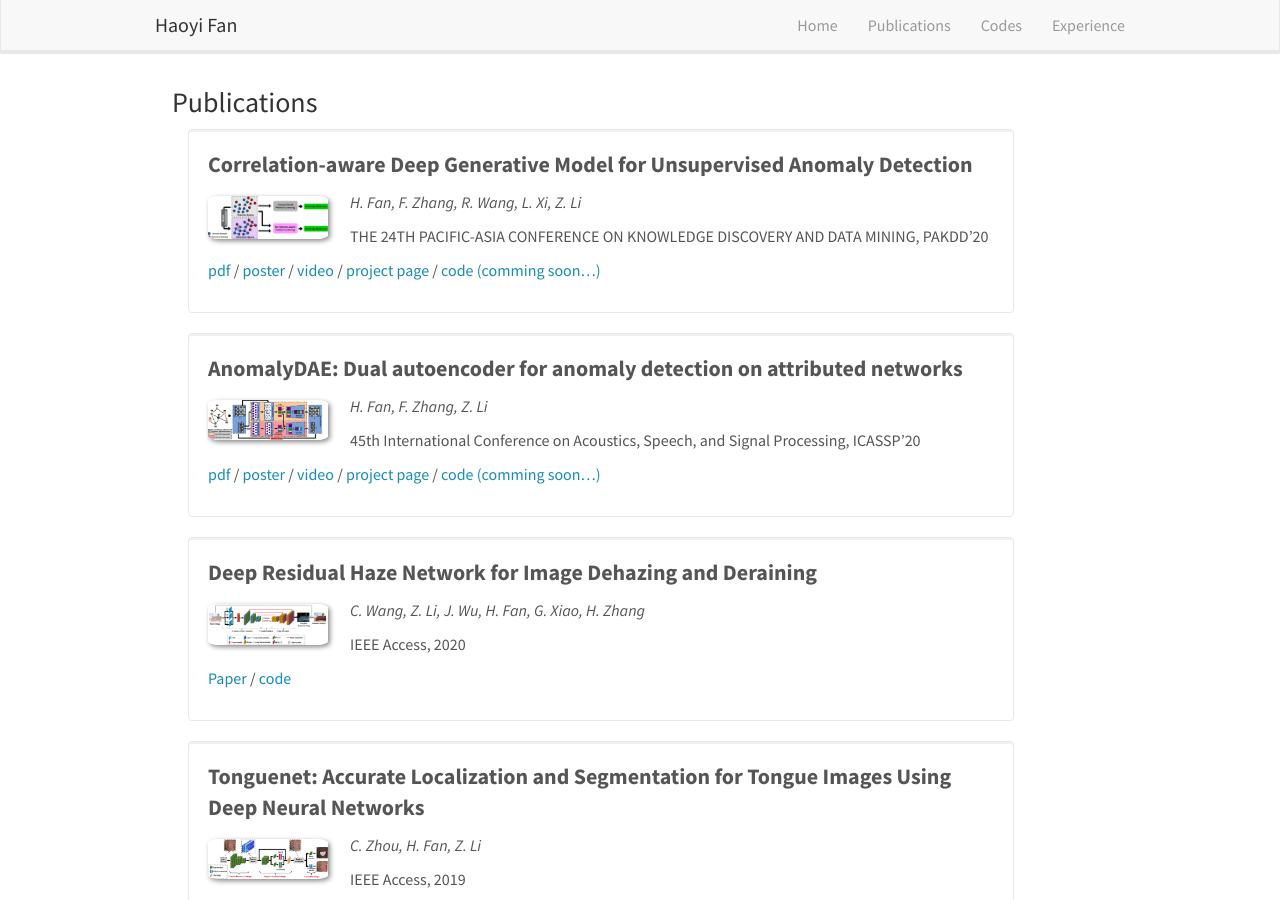
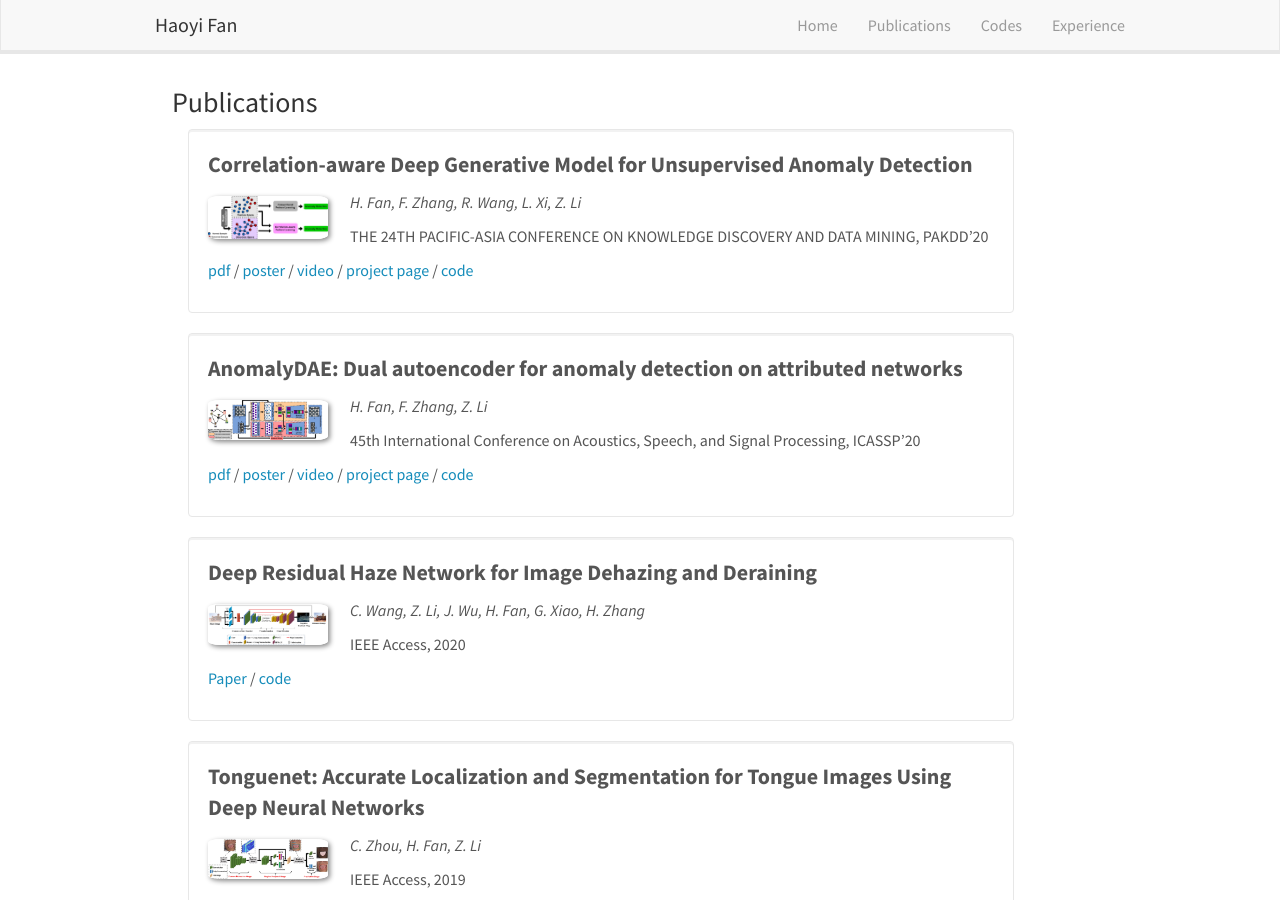
Before and after one commit to singularity12345/singularity12345.github.io, a Jekyll site: the page built from _pages/home.md, in a window 1280 px wide and 900 px high, scrolled down 750 px. Built offline with Jekyll 4.4.1, drawn with Linux system fonts in a browser that asks for light colours; nearby versions of some CDN libraries.

Commit message:
Update publist.yml

```diff
--- a/_data/publist.yml
+++ b/_data/publist.yml
@@ -18,8 +18,8 @@
     url:
     display: project page
   link5:
-    url:
-    display: code (comming soon...)
+    url: https://github.com/haoyfan/CADGMM
+    display: code
 
 - title: AnomalyDAE&#58; Dual autoencoder for anomaly detection on attributed networks
   image: AnomalyDAE_teaser.jpg
@@ -40,8 +40,8 @@
     url:
     display: project page
   link5:
-    url:
-    display: code (comming soon...)
+    url: https://github.com/haoyfan/AnomalyDAE
+    display: code
 
 - title: Deep Residual Haze Network for Image Dehazing and Deraining
   image: DRHNet_teaser.jpg
```
